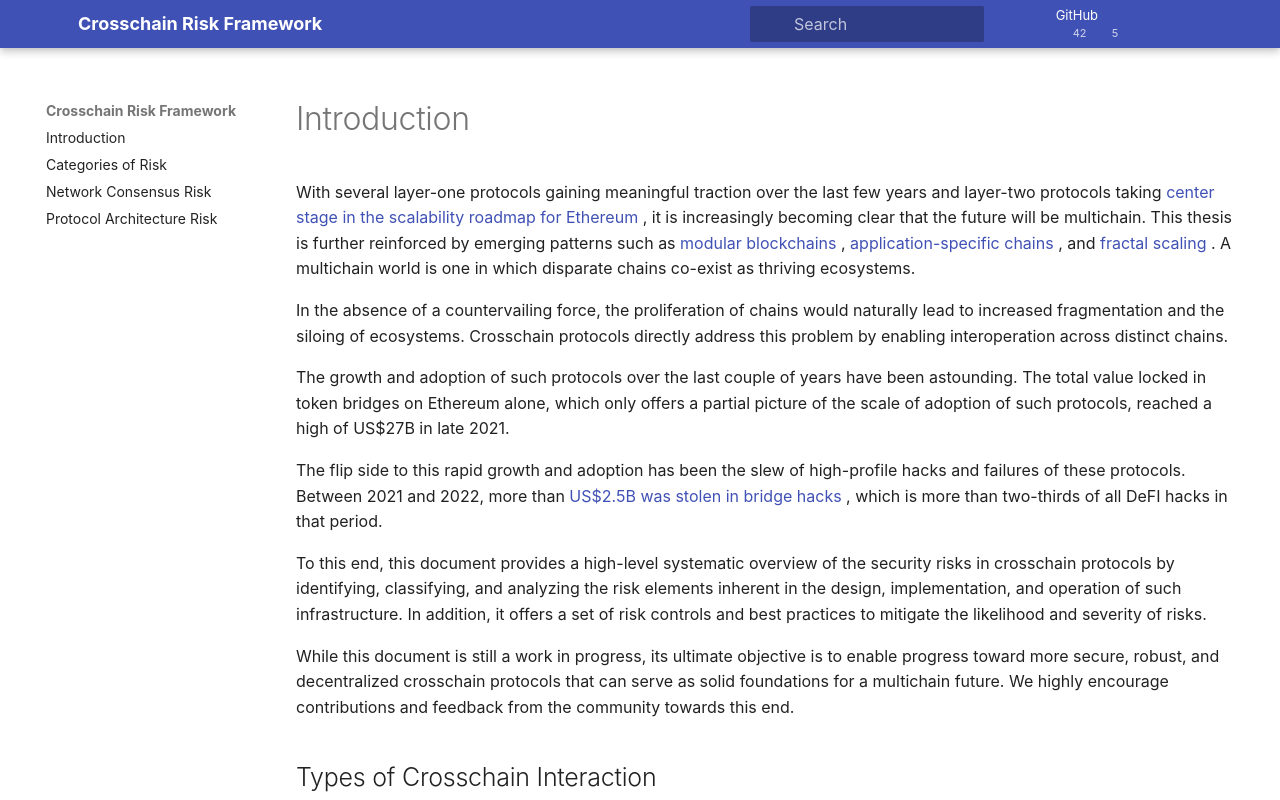
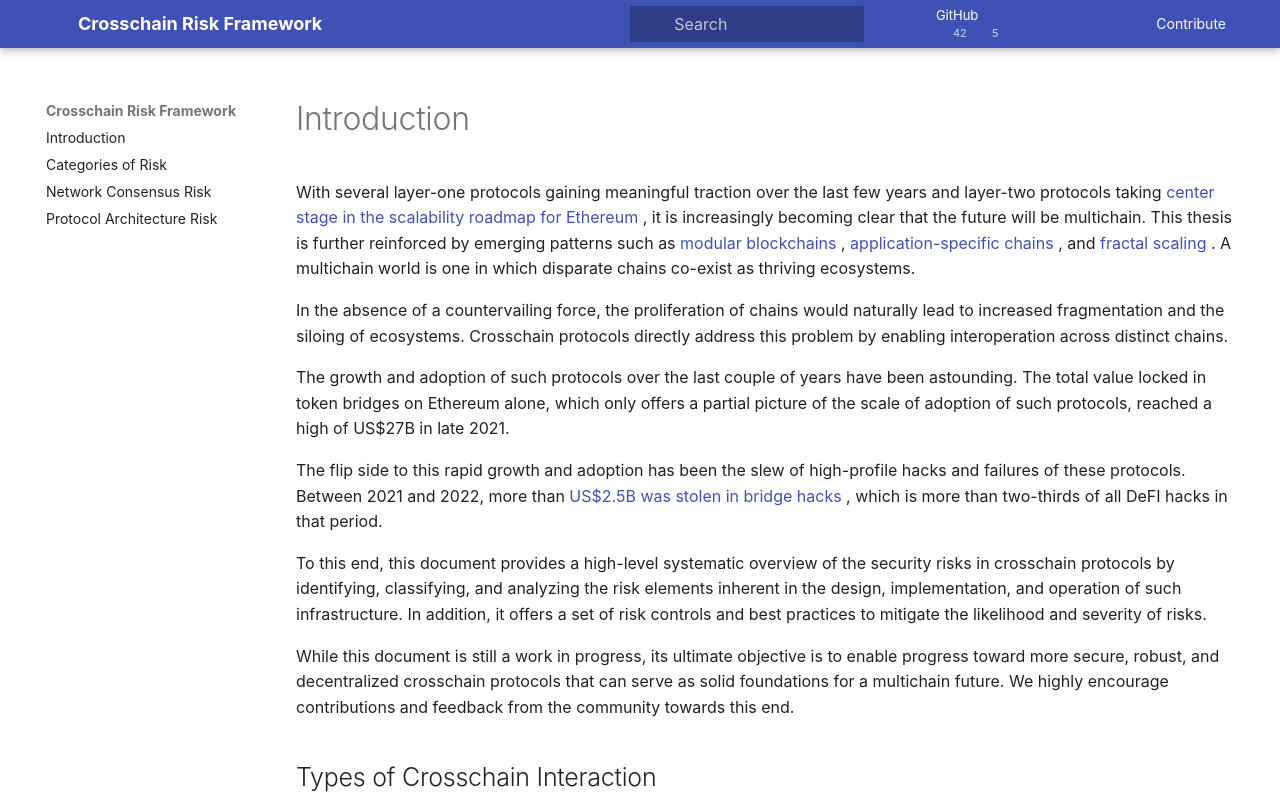
Before and after one commit to ahmedashrafy/test-repo, a plain HTML site: page g0.html in a window 1280 px wide. Shown: the top 800 px of the page. Drawn offline with Linux system fonts and the light colour scheme; a web font is replaced by a local one.

Commit message:
A/B Test: navigation-cta-visibility
Test adding a prominent call-to-action button in the navigation header to encourage GitHub contributions. This documentation site discusses crosschain security but lacks a clear prompt for community contribution, which is explicitly mentioned as a goal in the introduction.

```diff
--- a/g0.html
+++ b/g0.html
@@ -608,9 +608,138 @@
 
 
 :root{--md-text-font:"Roboto";--md-code-font:"Roboto Mono"}
+
+/* A/B Test: navigation-cta-visibility - Custom styles for Contribute button */
+.md-header__contribute {
+  display: inline-flex;
+  align-items: center;
+  margin-left: 0.5rem;
+}
+
+.md-header__contribute .md-button {
+  font-size: 0.7rem;
+  padding: 0.4rem 1rem;
+  white-space: nowrap;
+  line-height: 1.2;
+  height: auto;
+  min-height: 1.8rem;
+}
+
+/* Ensure button is visible on larger screens */
+@media screen and (min-width: 60em) {
+  .md-header__contribute {
+    display: inline-flex;
+  }
+}
+
+/* Hide on smaller screens to prevent crowding */
+@media screen and (max-width: 59.984375em) {
+  .md-header__contribute {
+    display: none !important;
+  }
+}
+
+/* Adjust header layout to accommodate the button */
+.md-header__inner {
+  flex-wrap: nowrap;
+}
+
+.md-header__source {
+  flex-shrink: 0;
+}
   </style>
  </head>
  <body dir="ltr">
+  <!--
+  ==================================================================================
+  A/B Test: navigation-cta-visibility
+  ==================================================================================
+
+  PURPOSE:
+  Test adding a prominent call-to-action button in the navigation header to
+  encourage GitHub contributions. This documentation site discusses crosschain
+  security but lacks a clear prompt for community contribution, which is
+  explicitly mentioned as a goal in the introduction.
+
+  HYPOTHESIS:
+  Making the contribution CTA more prominent will increase GitHub engagement
+  (stars, forks, pull requests) compared to the existing subtle GitHub
+  repository link.
+
+  IMPLEMENTATION:
+  - Added a "Contribute" button next to the GitHub source link in the header
+  - Uses Material Design's md-button and md-button--primary classes
+  - Button is only visible on desktop (min-width: 60em) to avoid crowding
+  - Feature flag controlled via window.abTestConfig
+
+  TRACKING:
+  - Button impressions (when shown to users)
+  - Clicks on the new Contribute button
+  - Clicks on the existing GitHub repository link (for comparison)
+  - Events stored in localStorage and logged to console
+
+  CONFIGURATION:
+  To switch between variants, modify window.abTestConfig:
+    - variant: 'control'   = Hide the Contribute button (baseline)
+    - variant: 'treatment' = Show the Contribute button (test)
+
+  METRICS TO TRACK:
+  - Click-through rate on Contribute button vs GitHub link
+  - GitHub repository stars, forks, and pull requests
+  - Time to first contribution after page visit
+
+  FILES MODIFIED:
+  - g0.html (lines around 612-650, 721-763)
+  ==================================================================================
+  -->
+
+  <!-- A/B Test Configuration: navigation-cta-visibility -->
+  <script>
+    // A/B Test: navigation-cta-visibility
+    // Description: Test adding a prominent call-to-action button in the navigation header
+    // to encourage GitHub contributions.
+    //
+    // Feature flag configuration
+    window.abTestConfig = {
+      'navigation-cta-visibility': {
+        enabled: true,
+        variant: 'treatment', // Options: 'control' (hide button) or 'treatment' (show button)
+        trackingEnabled: true
+      }
+    };
+
+    // Helper function to check if A/B test is active
+    function isABTestActive(testName) {
+      return window.abTestConfig[testName] &&
+             window.abTestConfig[testName].enabled &&
+             window.abTestConfig[testName].variant === 'treatment';
+    }
+
+    // Event tracking function for A/B test
+    function trackABTestEvent(testName, eventType, target) {
+      if (!window.abTestConfig[testName] || !window.abTestConfig[testName].trackingEnabled) {
+        return;
+      }
+
+      const event = {
+        test: testName,
+        variant: window.abTestConfig[testName].variant,
+        eventType: eventType,
+        target: target,
+        timestamp: new Date().toISOString()
+      };
+
+      // Log to console (in production, this would send to analytics service)
+      console.log('[A/B Test Event]', event);
+
+      // Store in localStorage for tracking
+      const storageKey = 'ab_test_events_' + testName;
+      const events = JSON.parse(localStorage.getItem(storageKey) || '[]');
+      events.push(event);
+      localStorage.setItem(storageKey, JSON.stringify(events));
+    }
+  </script>
+
   <input autocomplete="off" class="md-toggle" data-md-toggle="drawer" id="__drawer" type="checkbox">
   <input autocomplete="off" class="md-toggle" data-md-toggle="search" id="__search" type="checkbox">
   <label class="md-overlay" for="__drawer">
@@ -671,7 +800,7 @@
      </div>
     </div>
     <div class="md-header__source">
-     <a class="md-source" data-md-component="source" title="Go to repository">
+     <a class="md-source" data-md-component="source" title="Go to repository" id="github-source-link" onclick="trackABTestEvent('navigation-cta-visibility', 'click', 'github-source-link')">
       <div class="md-source__icon md-icon">
       </div>
       <div class="md-source__repository md-source__repository--active">
@@ -687,6 +816,33 @@
       </div>
      </a>
     </div>
+    <!-- A/B Test: navigation-cta-visibility - Contribute Button -->
+    <div class="md-header__contribute" id="contribute-button-container" style="margin-left: 0.5rem;">
+     <a href="https://github.com/crosschainriskframework/crosschainriskframework.github.io"
+        class="md-button md-button--primary"
+        id="contribute-cta-button"
+        title="Contribute to the Crosschain Risk Framework"
+        target="_blank"
+        rel="noopener"
+        style="font-size: 0.7rem; padding: 0.4rem 1rem; white-space: nowrap;"
+        onclick="trackABTestEvent('navigation-cta-visibility', 'click', 'contribute-cta-button')">
+      Contribute
+     </a>
+    </div>
+    <script>
+      // A/B Test: Show/hide contribute button based on feature flag
+      document.addEventListener('DOMContentLoaded', function() {
+        const contributeContainer = document.getElementById('contribute-button-container');
+        if (contributeContainer) {
+          if (isABTestActive('navigation-cta-visibility')) {
+            contributeContainer.style.display = 'block';
+            trackABTestEvent('navigation-cta-visibility', 'impression', 'contribute-cta-button');
+          } else {
+            contributeContainer.style.display = 'none';
+          }
+        }
+      });
+    </script>
    </nav>
   </header>
   <div class="md-container" data-md-component="container">
```
Also changed, not shown: 2 other files.
